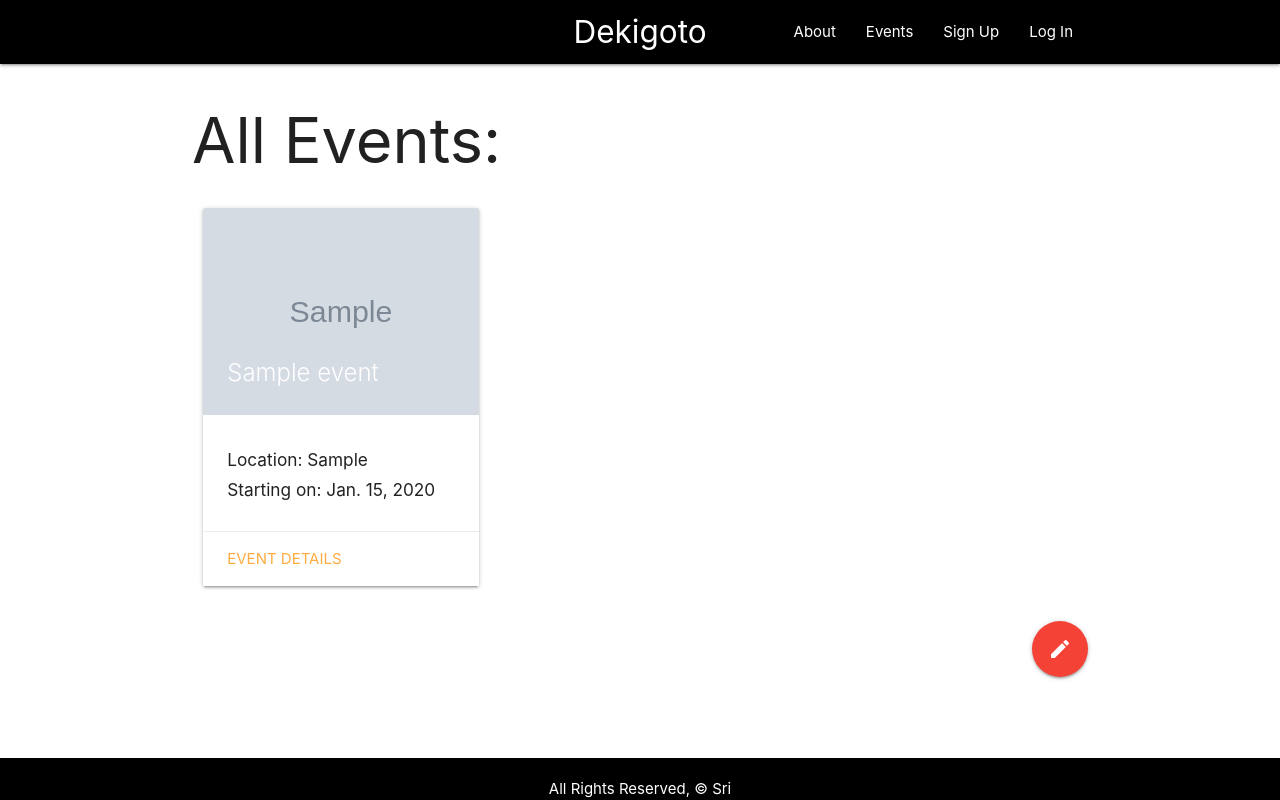
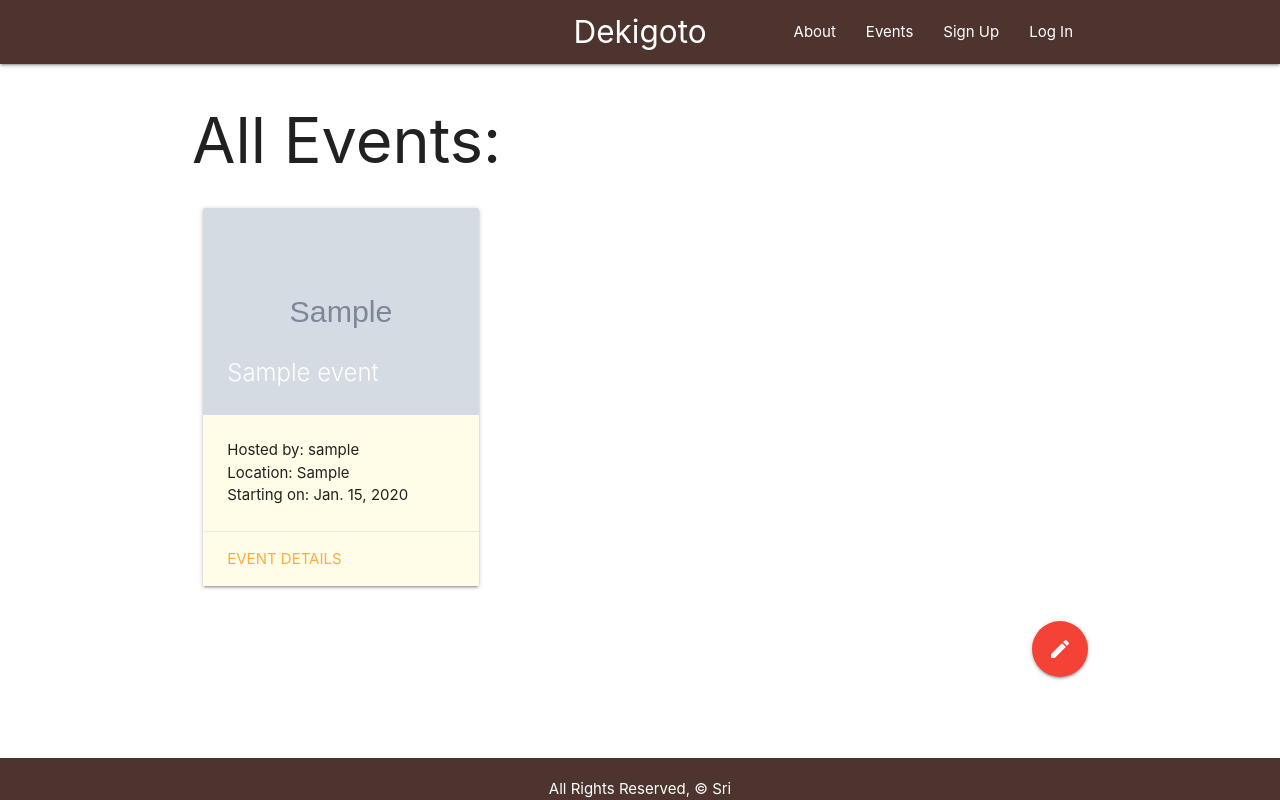
Before and after one commit to KingSri/EventDisplay, a Django app: page /index/ in a window 1280 px wide. Run offline with Django 3.2, Linux system fonts and the light colour scheme; tables that the repository leaves empty hold one stand-in row (Sample ...).

Commit message:
styling changes

```diff
--- a/main_app/static/css/style.css
+++ b/main_app/static/css/style.css
@@ -55,6 +55,21 @@ main {
     -webkit-animation: fadein 2s;
     -webkit-animation-delay: 8s; /* Safari and Chrome */
     -o-animation: fadein 2s; /* Opera */
+}
+
+#generate-cards {
+  animation: fadein 2s;
+    -moz-animation: fadein 2s; /* Firefox */
+    -webkit-animation: fadein 2s; /* Safari and Chrome */
+    -o-animation: fadein 2s; /* Opera */
+
+}
+#single-card {
+  animation: fadein 2s;
+    -moz-animation: fadein 2s; /* Firefox */
+    -webkit-animation: fadein 2s; /* Safari and Chrome */
+    -o-animation: fadein 2s; /* Opera */
+
 }
 
 
--- a/main_app/templates/base.html
+++ b/main_app/templates/base.html
@@ -9,11 +9,12 @@
   <link rel="stylesheet" href="https://cdnjs.cloudflare.com/ajax/libs/materialize/1.0.0/css/materialize.min.css">
   <link rel="stylesheet" type="text/css" href="{% static 'css/style.css' %}">
   <link href="https://fonts.googleapis.com/icon?family=Material+Icons" rel="stylesheet">
+  <link href="https://fonts.googleapis.com/css2?family=Montserrat&display=swap" rel="stylesheet">
 
 </head>
 <body>
 <!-- Navbar -->
-    <nav class=black role="navigation">
+    <nav class="brown darken-3" role="navigation">
       <div class="nav-wrapper container">
         <a id = "logo-container" href="{% url 'home' %}" class="brand-logo center">Dekigoto</a>
         <ul class="right hide-on-med-and-down">
@@ -49,7 +50,7 @@
     {% endblock %}
   </main>
 
-  <footer class="page-footer black">
+  <footer class="page-footer brown darken-3">
       <div class="center">All Rights Reserved, &copy; Sri</div>
   </footer>
 
--- a/main_app/templates/event/detail.html
+++ b/main_app/templates/event/detail.html
@@ -2,13 +2,13 @@
 {% load static %}
 {% block content %}
 
-<h2>Information for: {{ event.title }}</h2>
+<h3>Information for: {{ event.title }}</h3>
 
 <!-- Card information -->
 
 <div class="row">
   <div class="col s12 m6">
-    <div class="card hoverable">
+    <div class="card hoverable yellow lighten-5" id="single-card">
   <!-- adding div like section -->
 
       <div class="card-image">
@@ -19,6 +19,7 @@
           </div>
           </div>
       <div class="card-content">
+        <h6>Hosted by: {{event.user}}</h6>
         <h6>Start Date: {{ event.start_date }}</h6>
         <h6>City: {{ event.city }}</h6>
         <p>Description: {{ event.description }}</p>
--- a/main_app/templates/event/index.html
+++ b/main_app/templates/event/index.html
@@ -8,14 +8,15 @@
 {% for event in event %}
 <div class="row">
     <div class="col s4 m4">
-      <div class="card hoverable">
+      <div class="card hoverable yellow lighten-5" id="generate-cards">
         <div class="card-image">
           <img class= "responsive-image" src="{{event.photo.url}}"/>
           <span class="card-title">{{ event.title }}</span>
         </div>
         <div class="card-content">
-          <h6>Location: {{ event.city }}</h6>
-          <h6>Starting on: {{ event.start_date }}</h6>
+          <p>Hosted by: {{event.user}}</p>
+          <p>Location: {{ event.city }}</p>
+          <p>Starting on: {{ event.start_date }}</p>
         </div>
         <div class="card-action">
           <a href="{% url 'detail' event.id %}"> Event Details
--- a/main_app/templates/home.html
+++ b/main_app/templates/home.html
@@ -23,7 +23,7 @@
       <div class="row">
         <div id ="favorite-first" class="col s12 m4">
           <div class="icon-block">
-            <h2 class="center green-text"><i class="material-icons">favorite</i></h2>
+            <h2 class="center red-text"><i class="material-icons">favorite</i></h2>
             <h5 class="center">Hi {{user.get_username}}!</h5>
 
             <p class="light">We thank you for your use of this product. While we are a small community now, we're only getting started! Expect some new changes in the upcoming days! </p>
@@ -32,7 +32,7 @@
 
         <div id="group-second" class="col s12 m4">
           <div class="icon-block">
-            <h2 class="center green-text"><i class="material-icons">group</i></h2>
+            <h2 class="center blue-text"><i class="material-icons">group</i></h2>
             <h5 class="center">Group Events</h5>
             <p class="light">Our team of talented engineers are working to implement groups! Soon, you and your friends will be able to plan your events, and choose who can join!</p>
           </div>
@@ -40,7 +40,7 @@
 
         <div id="problem-third" class="col s12 m4">
           <div class="icon-block">
-            <h2 class="center green-text"><i class="material-icons">report_problem</i></h2>
+            <h2 class="center red-text"><i class="material-icons">report_problem</i></h2>
             <h5 class="center">Any concerns?</h5>
             <p class="light">Have any ideas? Let us know! Go to dekigoto.organize@gmail.co.uk to shoot us an email with your thoughts, questions, concerns, etc! Don't pull your punches, we love criticism!</p>
           </div>
```
